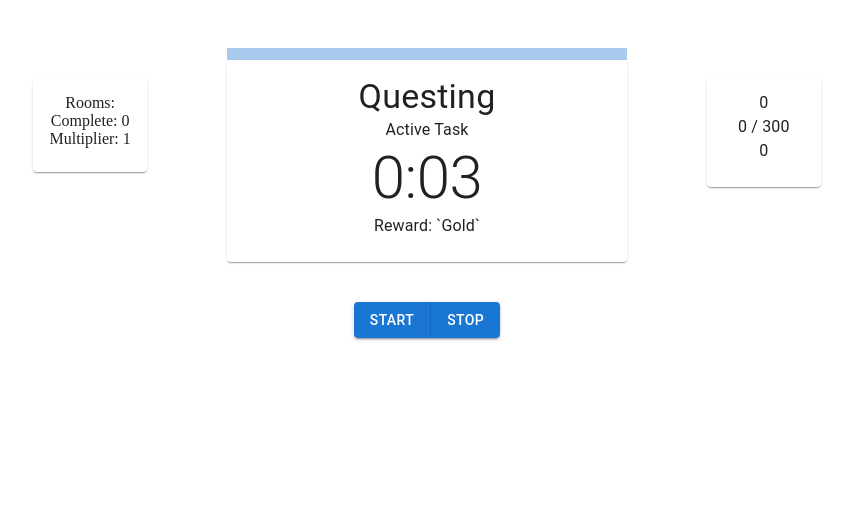
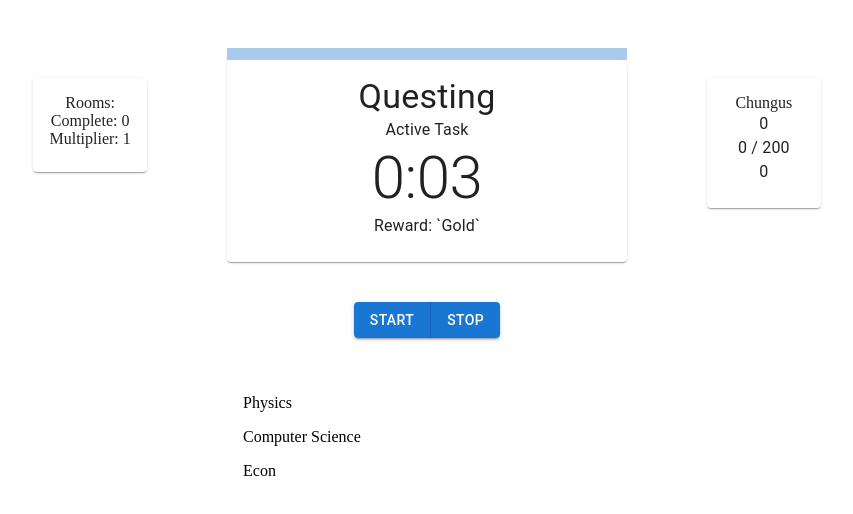
Before and after one commit to FS-CSCI150-F21/FS-CSCI150-F21-Team6, a React (Create React App) app in the folder timerpage/: page / in a window 1280 px wide. Shown: the top 514 px of the page, without its empty margins (213-1066 px from the left). Built offline with nearby package versions, Linux system fonts and the light colour scheme; no server answers; data requests are answered from the project's data file.

Commit message:
Add character rewards spine and implement Timer Page task list

```diff
--- a/timerpage/db.json
+++ b/timerpage/db.json
@@ -1,11 +1,14 @@
 {
-  "data": {
+  "data":
+    [
+      {
+      "id": 1,
       "email": "JohnnyboyKCB@gmail.com",
       "character": {
         "name" : "Chungus",
         "level" : 0,
         "exp" : 0,
-      "expReq": 2,
+        "expReq": 200,
         "gold" : 0,
         "equippedItems" : [],
         "inventory" : []
@@ -13,4 +16,6 @@
       "quests" : ["Physics","Computer Science","Econ"],
       "friends" : [123,345,4]
     }
+    ]
+
 }
--- a/timerpage/src/App.js
+++ b/timerpage/src/App.js
@@ -7,10 +7,12 @@ import axios from 'axios';
 import TimerDisplay from './components/Timer.js';
 import CharacterDisplay from './components/CharacterDisplay';
 import RoomDisplay from './components/RoomDisplay';
+import QuestDisplay from './components/QuestDisplay';
 import TimeMath from './services/TimeMath';
 import Rewards from './services/Rewards';
 
 function App() {
+    // eventually use redux to handle state management across multiple components easier
   const [ pomodoroLength , setpomodoroLength ] = useState(.05)
   const [ shortBreakLength , setShortBreakLength ] = useState(5)
   const [ longBreakLength , setLongBreakLength ] = useState(20)
@@ -21,7 +23,20 @@ function App() {
   const [ pomosCompleted, incrementPomos ] = useState(0);
   const multiplier = pomosCompleted - .5;
   const [character, setCharacterState] = useState({name: "", level: 0, exp: 0, expReq: 0, gold: 0})
+  const [activeTask, setActivetask] = useState("Active Task")
 
+    const handleRoomComplete = () => {
+        incrementExp()
+    }
+    const incrementExp = () => {
+      const url = 'http://localhost:3001/data/1';
+      // in json server i cannot access the deeper level properties to update the experience points, would need to use the actual api for testing
+      const updateChar = {...character, exp: 100}
+        axios.put(url, updateChar).then(res => {
+            console.log(res)
+            setCharacterState(res.data.character)
+        })
+    }
     const handleModeChange = () => {
       if (timerMode === 'Questing' && pomosCompleted === 3){
           setTimerMode('Long Camp');
@@ -37,22 +52,20 @@ function App() {
           setTimerSeconds(TimeMath.convMinSec(pomodoroLength));
       }
     }
-
     useEffect(() =>{
         axios.get('http://localhost:3001/data')
             .then(
                 response => {
-                    const character = response.data.character;
+                    const character = response.data[0].character;
                     console.log(character)
                     // investigate destructuring for cleaner code
-                    setCharacterState({name: character.name, level: character.level, exp: character.exp, expReq: character.expReq, gold: character.gold})
+                    setCharacterState(character)
                 }
             )
             .catch(error => {
                 console.log(error)
             })
     },[])
-
     const timeoutID = 0;
     useEffect(() => {
         if(isRunning && timerSeconds > 0) {
@@ -64,7 +77,7 @@ function App() {
             setIsRunning(false);
             clearTimeout(timeoutID);
             handleModeChange()
-            Rewards.handleRoomComplete(pomosCompleted, character, setCharacterState)
+            handleRoomComplete()
         }
         clearTimeout(timeoutID);
     }, [isRunning, timerSeconds]);
@@ -83,7 +96,13 @@ function App() {
               <Box>
                   <Box sx={{mb: 5, minWidth: 400}}>
                       <LinearProgress variant="determinate" value={TimeMath.normalise(Math.abs(timerSeconds - TimeMath.convMinSec(pomodoroLength)),pomodoroLength)} sx={{height: 12, width: '100%'}}></LinearProgress>
-                      <TimerDisplay timerMode={timerMode} timer={TimeMath.formatSeconds(timerSeconds)} reward={pomosCompleted % 2 === 0 ? '`Gold`' : 'Exp'}></TimerDisplay>
+                      {/* break down into more components to reduce amount of props passed to timer display eventually */}
+                      <TimerDisplay
+                          timerMode={timerMode}
+                          timer={TimeMath.formatSeconds(timerSeconds)}
+                          reward={pomosCompleted % 2 === 0 ? '`Gold`' : 'Exp'}
+                          activeTask = {activeTask}
+                      ></TimerDisplay>
                   </Box>
 
                   <ButtonGroup variant={'contained'}>
@@ -93,6 +112,9 @@ function App() {
                           clearTimeout(timeoutID)
                       }}>STOP</Button>
                   </ButtonGroup>
+
+                <QuestDisplay></QuestDisplay>
+
               </Box>
 
                 <CharacterDisplay character={character}></CharacterDisplay>
--- a/timerpage/src/components/CharacterDisplay.js
+++ b/timerpage/src/components/CharacterDisplay.js
@@ -14,7 +14,7 @@ const CharacterDisplay = ({character}) => {
                     <Typography style={{wordWrap: "break-word"}}>
                         {character.level}
                         <br></br>
-                        {character.exp} / 300
+                        {character.exp} / {character.expReq}
                         <br></br>
                         {character.gold}
                     </Typography>
--- /dev/null
+++ b/timerpage/src/components/QuestDisplay.js
@@ -0,0 +1,30 @@
+import React, {useState, useEffect} from 'react'
+import List from '@mui/material/List';
+import ListItemButton from '@mui/material/ListItemButton';
+import axios from 'axios';
+
+const Quest = ({ title }) => {
+    return (
+        <ListItemButton> {title} </ListItemButton>
+    )
+}
+
+const QuestDisplay = () => {
+    const [isActive, setIsActive] = useState('')
+    const [quests, setQuests] = useState([])
+
+    useEffect(() => {
+        axios.get('http://localhost:3001/data')
+            .then(res => {
+                setQuests(res.data[0].quests)
+            })
+    }, [])
+
+    return (
+        <List sx={{maxHeight: 100, overflow: 'auto', mt: 5}}>
+            {quests.map(quest => <Quest title={quest} />)}
+        </List>
+    )
+}
+
+export default QuestDisplay
--- a/timerpage/src/components/Timer.js
+++ b/timerpage/src/components/Timer.js
@@ -1,9 +1,9 @@
-import React from 'react'
+import React,  { useState, useEffect } from 'react'
 import Card from '@mui/material/Card';
 import CardContent from '@mui/material/CardContent';
 import Typography from '@mui/material/Typography';
 
-const TimerDisplay = ({timerMode, timer, reward}) => {
+const TimerDisplay = ({timerMode, timer, reward, activeTask}) => {
     return (
         <Card>
             <CardContent>
@@ -11,7 +11,7 @@ const TimerDisplay = ({timerMode, timer, reward}) => {
                     {timerMode}
                 </Typography>
                 <Typography>
-                    Active Task
+                    {activeTask}
                 </Typography>
                 <Typography variant='h2'>
                     {timer}
--- a/timerpage/src/services/Character.js
+++ b/timerpage/src/services/Character.js
@@ -5,14 +5,6 @@ const levelUp = () => {
 }
 
 const expInc = (experienceEarned, character, setCharacterState) => {
-    console.log("experience increment function ran")
-    if (experienceEarned + character.exp > character.expReq) {
-        levelUp()
-
-    } else{
-        setCharacterState = {...character, exp: character.exp + experienceEarned}
-        console.log("earned experience", character)
-    }
 }
 
 const goldInc = () => {
--- a/timerpage/src/services/Rewards.js
+++ b/timerpage/src/services/Rewards.js
@@ -1,11 +1,3 @@
 import CharacterUpdate from "./Character"
-const handleRoomComplete = (pomoscompleted, character, setCharacterState) => {
-    if (pomoscompleted % 2 === 0){
-        console.log('room complete % 2')
-        const experienceEarned = pomoscompleted * (character.level * 5);
-        CharacterUpdate.expInc(experienceEarned, character, setCharacterState)
-    } else {
-        console.log('room complete % 2 != 0')
-    }
-}
-export default { handleRoomComplete }
+
+export default {  }
```
Lines whose indentation alone changed are shown as unchanged.
